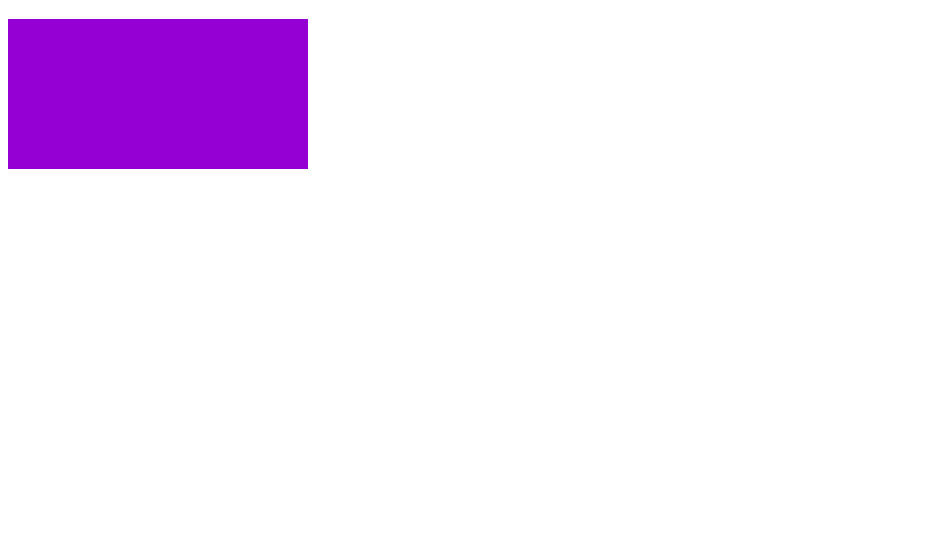
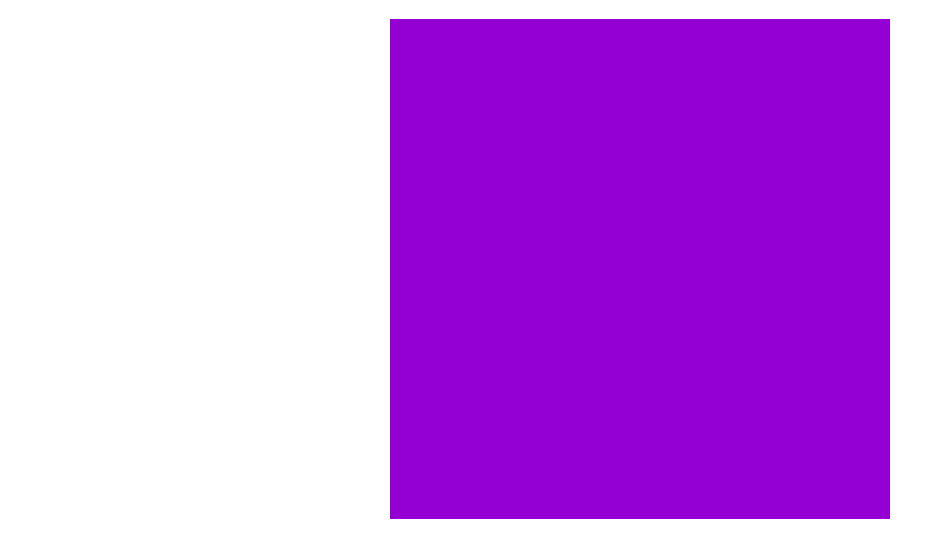
Before and after one commit to Akisako/Chess, a website built with Parcel: page src/index.html in a window 1280 px wide. Shown: the part 61-618 px from the top of the page, without its empty margins (0-945 px from the left). Built offline with nearby package versions, Linux system fonts and the light colour scheme.

Commit message:
centre le canvas

```diff
--- a/src/style.css
+++ b/src/style.css
@@ -1,6 +1,10 @@
 * {
   font-family: Arial, Helvetica, sans-serif;
 }
-canvas{
-    background-color: darkviolet;
+canvas {
+  height: 500px;
+  width: 500px;
+  background-color: darkviolet;
+  margin: 0 auto;
+  display: block;
 }
```
Also changed, not shown: src/index.ts (+5 -5 lines).
